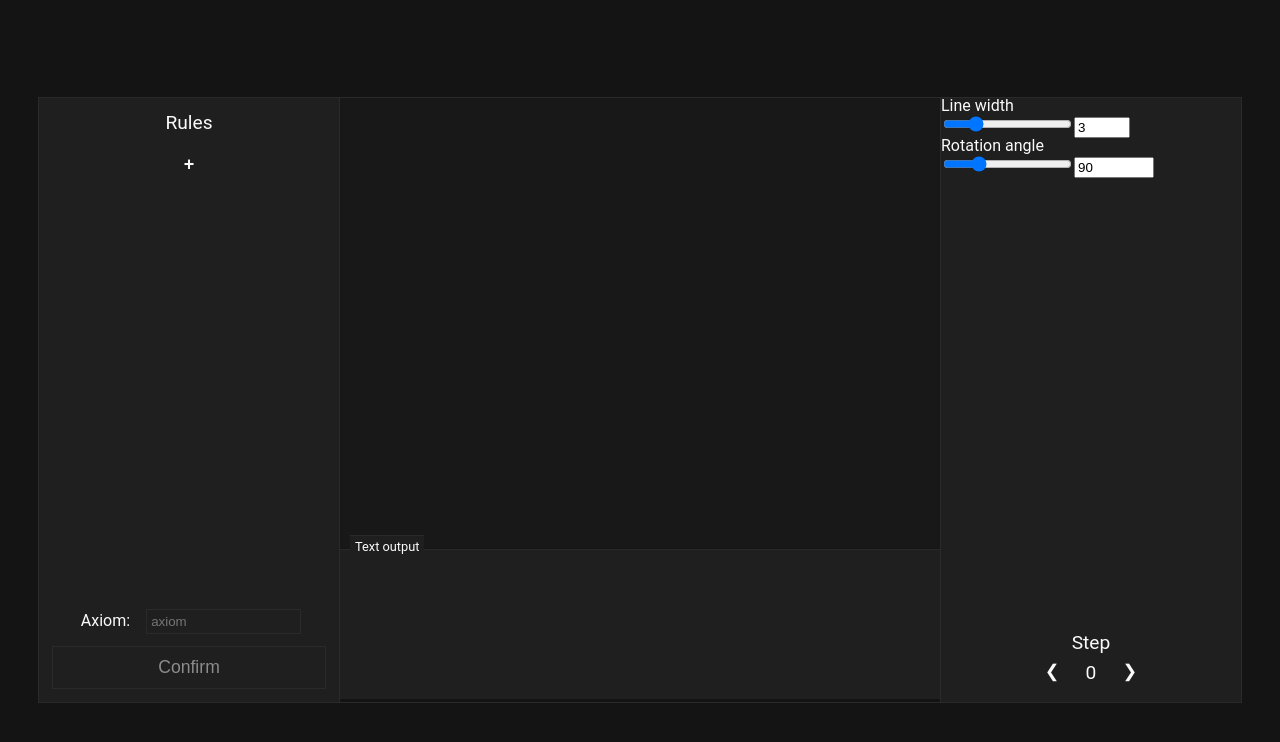
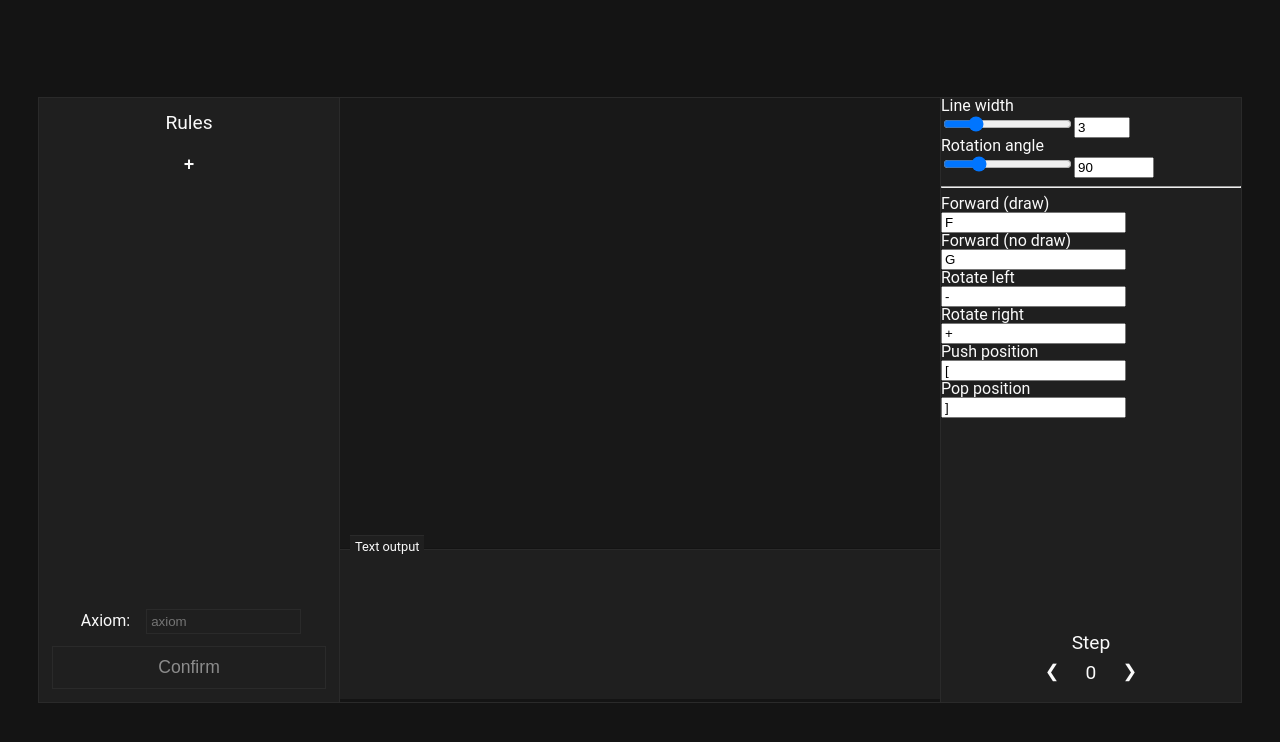
Before and after one commit to michalkr52/l-system-visualiser, a React (Create React App) app: page / in a window 1280 px wide. Shown: the top 742 px of the page. Built offline with nearby package versions, Linux system fonts and the light colour scheme.

Commit message:
custom token settings

```diff
--- a/src/App.js
+++ b/src/App.js
@@ -8,6 +8,7 @@ import ConfirmButton from "./components/ConfirmButton";
 import { AlgorithmProvider } from "./contexts/AlgorithmContext";
 import { DrawingSettingsProvider } from "./contexts/DrawingSettingsContext";
 import StyleSettings from "./components/StyleSettings";
+import TokenSettings from "./components/TokenSettings";
 
 
 function App() {
@@ -31,6 +32,8 @@ function App() {
                     <div className={"settings-panel settings-panel-right"}>
                         <div id="drawing-settings">
                             <StyleSettings />
+                            <hr />
+                            <TokenSettings />
                         </div>
                         <StepControls />
                     </div>
--- a/src/components/OutputCanvas.js
+++ b/src/components/OutputCanvas.js
@@ -7,9 +7,10 @@ import { DrawingSettingsContext } from "../contexts/DrawingSettingsContext";
 function OutputCanvas(props) {
     const { dark, getColour } = useContext(ThemeContext);
     const { output, displayedStep } = useContext(AlgorithmContext);
-    const { lineWidth, deltaAngle } = useContext(DrawingSettingsContext);
+    const { lineWidth, deltaAngle, tokens } = useContext(DrawingSettingsContext);
     const canvasRef = useRef(null);
     const lineLength = 30;
+    const startingAngle = -Math.PI / 2;
     let scaleMultiplier = 0.85;
 
     const clearCanvas = () => {
@@ -20,14 +21,14 @@ function OutputCanvas(props) {
     }
 
     const measureDrawingDimensions = () => {
-        let x = 0, y = 0, angle = 0;
+        let x = 0, y = 0, angle = startingAngle;
         let posStack = [];
         let minX = 0, maxX = 0, minY = 0, maxY = 0;
 
         for (let symbol of output[displayedStep]) {
             switch (symbol) {
-                case "G":
-                case "F":
+                case tokens.forwardDraw.char:
+                case tokens.forwardNoDraw.char:
                     x += lineLength * Math.cos(angle);
                     y += lineLength * Math.sin(angle);
                     minX = Math.min(minX, x);
@@ -35,16 +36,16 @@ function OutputCanvas(props) {
                     minY = Math.min(minY, y);
                     maxY = Math.max(maxY, y);
                     break;
-                case "+":
+                case tokens.turnRight.char:
                     angle += Math.PI * (deltaAngle / 180);
                     break;
-                case "-":
+                case tokens.turnLeft.char:
                     angle -= Math.PI * (deltaAngle / 180);
                     break;
-                case "[":
+                case tokens.pushPos.char:
                     posStack.push({ x: x, y: y, angle: angle });
                     break;
-                case "]":
+                case tokens.popPos.char:
                     let pos = posStack.pop();
                     x = pos.x;
                     y = pos.y;
@@ -60,7 +61,7 @@ function OutputCanvas(props) {
         const ctx = canvasRef.current.getContext("2d");
         if (ctx === null || output === null || output.length === 0) return;
 
-        let x = 0, y = 0, angle = 0;
+        let x = 0, y = 0, angle = startingAngle;
         let posStack = [];
         let { minX, maxX, minY, maxY } = measureDrawingDimensions();
         let scale = Math.min(props.width / (maxX - minX), props.height / (maxY - minY)) * scaleMultiplier;
@@ -73,7 +74,7 @@ function OutputCanvas(props) {
 
         for (let symbol of output[displayedStep]) {
             switch (symbol) {
-                case "F":
+                case tokens.forwardDraw.char:
                     ctx.beginPath();
                     ctx.moveTo(x, y);
                     x += lineLength * Math.cos(angle);
@@ -81,21 +82,21 @@ function OutputCanvas(props) {
                     ctx.lineTo(x, y);
                     ctx.stroke();
                     break;
-                case "G":
+                case tokens.forwardNoDraw.char:
                     ctx.moveTo(x, y);
                     x += lineLength * Math.cos(angle);
                     y += lineLength * Math.sin(angle);
                     break;
-                case "+":
+                case tokens.turnRight.char:
                     angle += Math.PI * (deltaAngle / 180);
                     break;
-                case "-":
+                case tokens.turnLeft.char:
                     angle -= Math.PI * (deltaAngle / 180);
                     break;
-                case "[":
+                case tokens.pushPos.char:
                     posStack.push({ x: x, y: y, angle: angle });
                     break;
-                case "]":
+                case tokens.popPos.char:
                     let pos = posStack.pop();
                     x = pos.x;
                     y = pos.y;
@@ -111,7 +112,7 @@ function OutputCanvas(props) {
 
     useEffect(() => {
         draw();
-    }, [output, dark, lineWidth, deltaAngle]);
+    }, [output, dark, lineWidth, deltaAngle, tokens]);
 
     return (
         // todo: variable size, responsive (this one fits a 1200px wide app)
--- a/src/components/RangeNumberInput.js
+++ b/src/components/RangeNumberInput.js
@@ -6,8 +6,8 @@ function RangeNumberInput(props) {
     const defaultMax = 100;
 
     return (
-        <div className={"range-input " + props.className}>
-            <div className="range-label">{props.label}</div>
+        <div className={"range-input"}>
+            <div className="range-label input-label">{props.label}</div>
             <input type="range" value={props.value} onChange={e => props.action(e.target.value)}
                 min={props.min || defaultMin} max={props.max || defaultMax}
                 step={props.step || defaultStep} />
--- /dev/null
+++ b/src/components/TokenInput.js
@@ -0,0 +1,18 @@
+import "./styles/TokenInput.css";
+
+function TokenInput(props) {
+    return (
+        <div className="token-input">
+            <div className="token-label input-label">{props.label}</div>
+            <input type="text" value={props.tokens[props.tokenKey].char} maxLength={1}
+                onChange={e => props.setAction(prevState => {
+                    return {...prevState, [props.tokenKey]: {
+                        char: e.target.value,
+                        label: prevState[props.tokenKey].label
+                    }};
+                })} />
+        </div>
+    );
+}
+
+export default TokenInput;
--- a/src/components/TokenSettings.js
+++ b/src/components/TokenSettings.js
@@ -0,0 +1,25 @@
+import "./styles/TokenSettings.css";
+import { useContext } from "react";
+import { DrawingSettingsContext } from "../contexts/DrawingSettingsContext";
+import TokenInput from "./TokenInput";
+
+function TokenSettings() {
+    const { tokens, setTokens } = useContext(DrawingSettingsContext);
+
+    return (
+        <div id="token-settings">
+            {
+                Object.entries(tokens).map((token, index) => {
+                    let key = token[0];
+                    let value = token[1];
+                    return (
+                        <TokenInput key={index} tokenKey={key} label={value.label}
+                            tokens={tokens} setAction={setTokens} />
+                    );
+                })
+            }
+        </div>
+    );
+}
+
+export default TokenSettings;
--- a/src/components/styles/OutputTextbox.css
+++ b/src/components/styles/OutputTextbox.css
@@ -24,7 +24,7 @@
     border: none;
     border-top: 1px solid var(--border);
     outline: none;
-    font-size: 1.1rem;
+    font-size: 0.9rem;
     font-weight: 300;
     color: var(--text-primary);
     background-color: var(--bg-panel);
--- a/src/contexts/DrawingSettingsContext.js
+++ b/src/contexts/DrawingSettingsContext.js
@@ -6,13 +6,23 @@ export const DrawingSettingsContext = createContext();
 export function DrawingSettingsProvider(props) {
     const [lineWidth, setLineWidth] = useState(3);
     const [deltaAngle, setDeltaAngle] = useState(90);
+    const [tokens, setTokens] = useState({
+        forwardDraw: {char: "F", label: "Forward (draw)"},
+        forwardNoDraw: {char: "G", label: "Forward (no draw)"},
+        turnLeft: {char: "-", label: "Rotate left"},
+        turnRight: {char: "+", label: "Rotate right"},
+        pushPos: {char: "[", label: "Push position"},
+        popPos: {char: "]", label: "Pop position"}
+    });
 
     return (
         <DrawingSettingsContext.Provider value={{
             lineWidth: lineWidth,
             deltaAngle: deltaAngle,
+            tokens: tokens,
             setLineWidth: setLineWidth,
-            setDeltaAngle: setDeltaAngle
+            setDeltaAngle: setDeltaAngle,
+            setTokens: setTokens
         }}>
             {props.children}
         </DrawingSettingsContext.Provider>
```
Also changed, not shown: src/components/styles/TokenInput.css (added), src/components/styles/TokenSettings.css (added).
